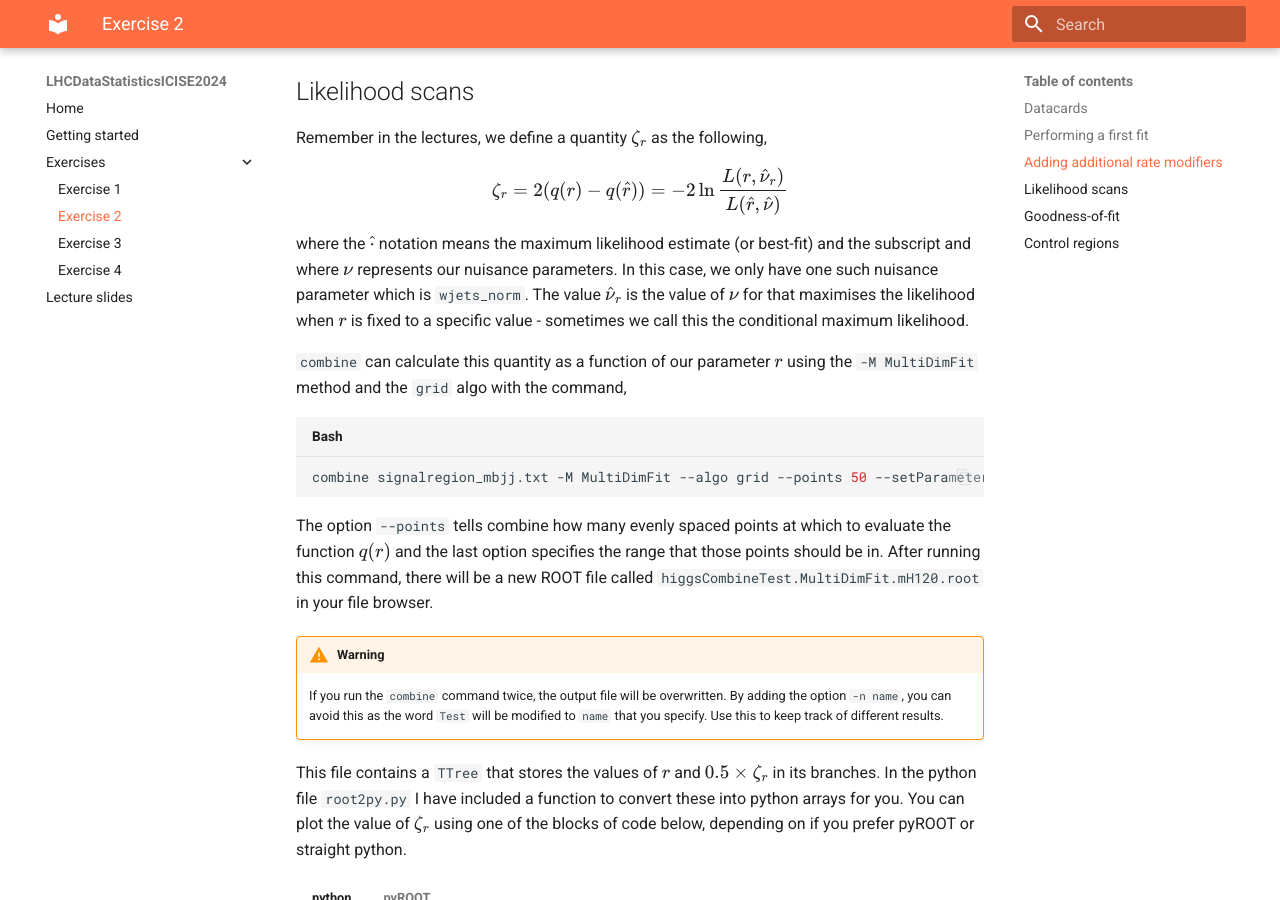
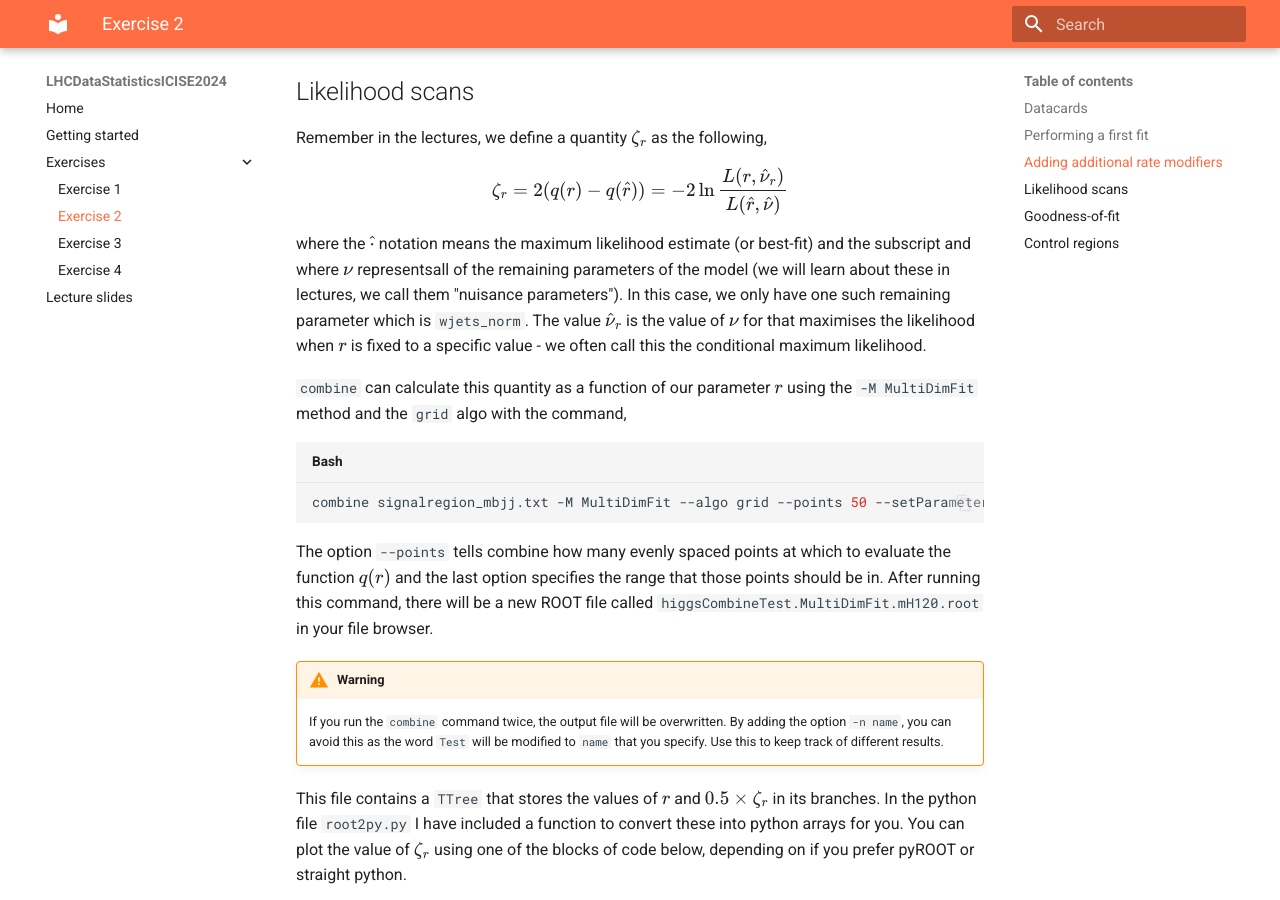
Before and after one commit to nucleosynthesis/LHCDataStatisticsICISE2024, an MkDocs documentation site: the page built from docs/day2.md, in a window 1280 px wide and 900 px high, scrolled down 5757 px. Built offline with MkDocs 1.6.1 and Material for MkDocs 9.7.7, drawn with Linux system fonts in a browser that asks for light colours; formulas are drawn with MathJax 3.

Commit message:
Update day2.md

```diff
--- a/docs/day2.md
+++ b/docs/day2.md
@@ -242,7 +242,7 @@ $$
 \zeta_{r} =2 (q(r) - q(\hat{r})) = -2\ln \frac{L(r,\hat{\nu}_{r})}{L(\hat{r},\hat{\nu})}
 $$
 
-where the $\hat{\cdot}$ notation means the maximum likelihood estimate (or best-fit) and the subscript and where $\nu$ represents our nuisance parameters. In this case, we only have one such nuisance parameter which is `wjets_norm`. The value $\hat{\nu}_{r}$ is the value of $\nu$ for that maximises the likelihood when $r$ is fixed to a specific value - sometimes we call this the conditional maximum likelihood.
+where the $\hat{\cdot}$ notation means the maximum likelihood estimate (or best-fit) and the subscript and where $\nu$ representsall of the remaining parameters of the model (we will learn about these in lectures, we call them "nuisance parameters"). In this case, we only have one such remaining parameter which is `wjets_norm`. The value $\hat{\nu}_{r}$ is the value of $\nu$ for that maximises the likelihood when $r$ is fixed to a specific value - we often call this the conditional maximum likelihood.
 
 `combine` can calculate this quantity as a function of our parameter $r$ using the `-M MultiDimFit` method and the `grid` algo with the command,
 
```
